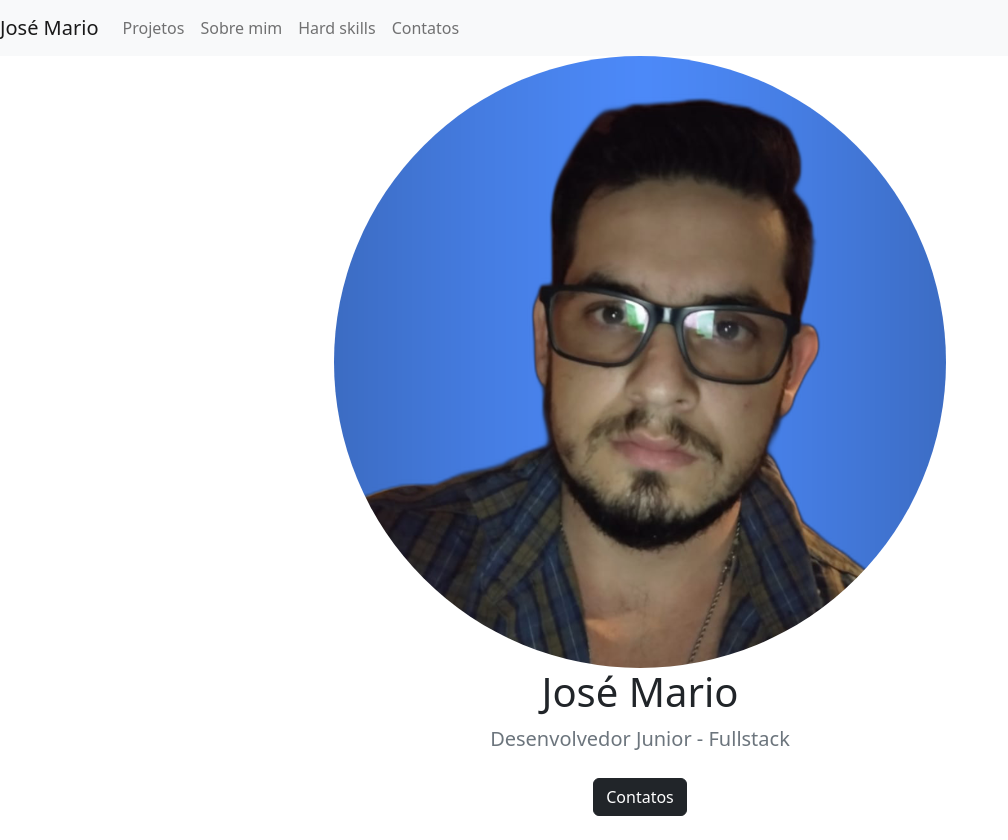
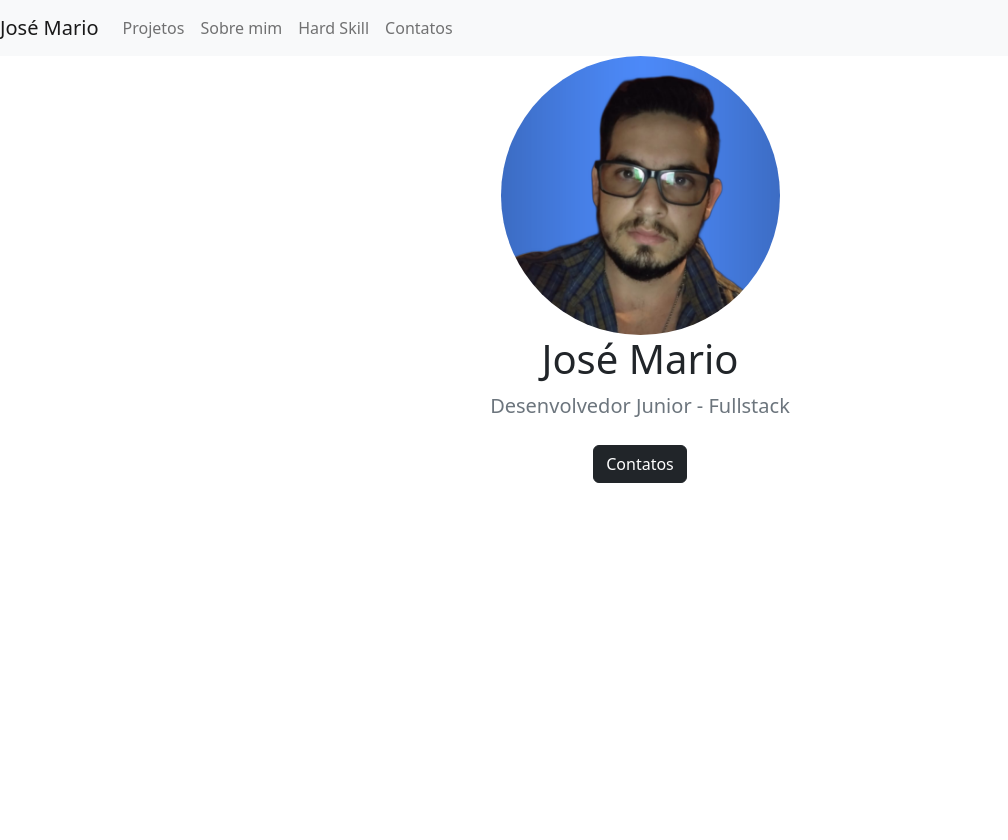
Before and after one commit to Juholiver/Portifolio, a plain HTML site: page index.html in a window 1280 px wide. Shown: the whole page, without its empty margins (0-1008 px from the left). After the commit the page ends 800 px from the top, so only its background shows below. Drawn offline with nearby package versions, Linux system fonts and the light colour scheme.

Commit message:
Diminuindo a foto

```diff
--- a/index.html
+++ b/index.html
@@ -13,8 +13,9 @@
         .foto-perfil {
             height:100%;
             width: auto;
-            max-width: 100%;
+            max-width: 25%;
             border-radius: 50%;
+
         }
     </style>
     </head>
@@ -38,7 +39,7 @@
                     <a class="nav-link" href="#">Sobre mim</a>
                 </li>
                 <li class="nav-item">
-                    <a class="nav-link" href="#">Hard skills</a>
+                    <a class="nav-link" href="#">Hard Skill</a>
                 </li>
                 <li class="nav-item">
                     <a class="nav-link" href="#">Contatos</a>
```
